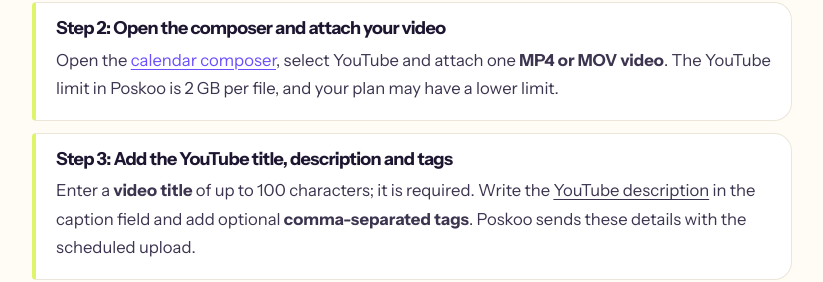
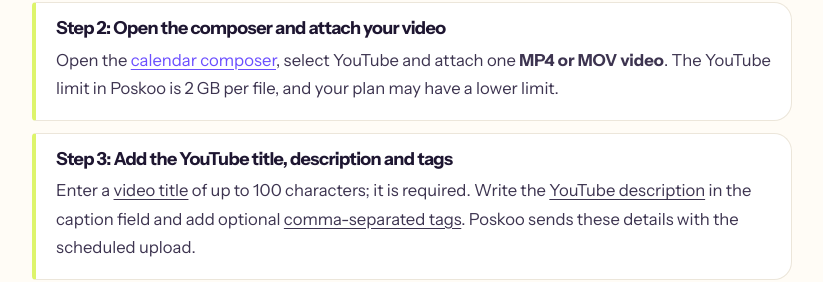
Before and after one commit to Ramanmakkar1/socialapp, a Next.js app: page /help/schedule-youtube-videos in a window 1280 px wide. Shown: the part 1217-1499 px from the top of the page, without its empty margins (228-1051 px from the left). Built offline with nearby package versions, Linux system fonts and the light colour scheme; no server answers.

Commit message:
autopilot: YouTube scheduling help page: link 'video title' and 'comma-separated tags' in the title/description/tags step to the YouTube title and tag generators
Task #26467, written by nim/poolside/laguna-xs-2.1.

```diff
--- a/src/app/help/schedule-youtube-videos/page.tsx
+++ b/src/app/help/schedule-youtube-videos/page.tsx
@@ -47,9 +47,9 @@ const steps = [
     text: "Enter a video title of up to 100 characters; it is required. Write the description in the caption field and add optional comma-separated tags.",
     body: (
       <>
-        Enter a <strong>video title</strong> of up to 100 characters; it is required. Write the{" "}
+        Enter a <Link href="/tools/youtube-title-generator">video title</Link> of up to 100 characters; it is required. Write the{" "}
         <Link href="/tools/youtube-description-generator">YouTube description</Link> in the caption field and add
-        optional <strong>comma-separated tags</strong>. {BRAND.name} sends these details with the scheduled upload.
+        optional <Link href="/tools/youtube-tag-generator">comma-separated tags</Link>. {BRAND.name} sends these details with the scheduled upload.
       </>
     ),
   },
```
